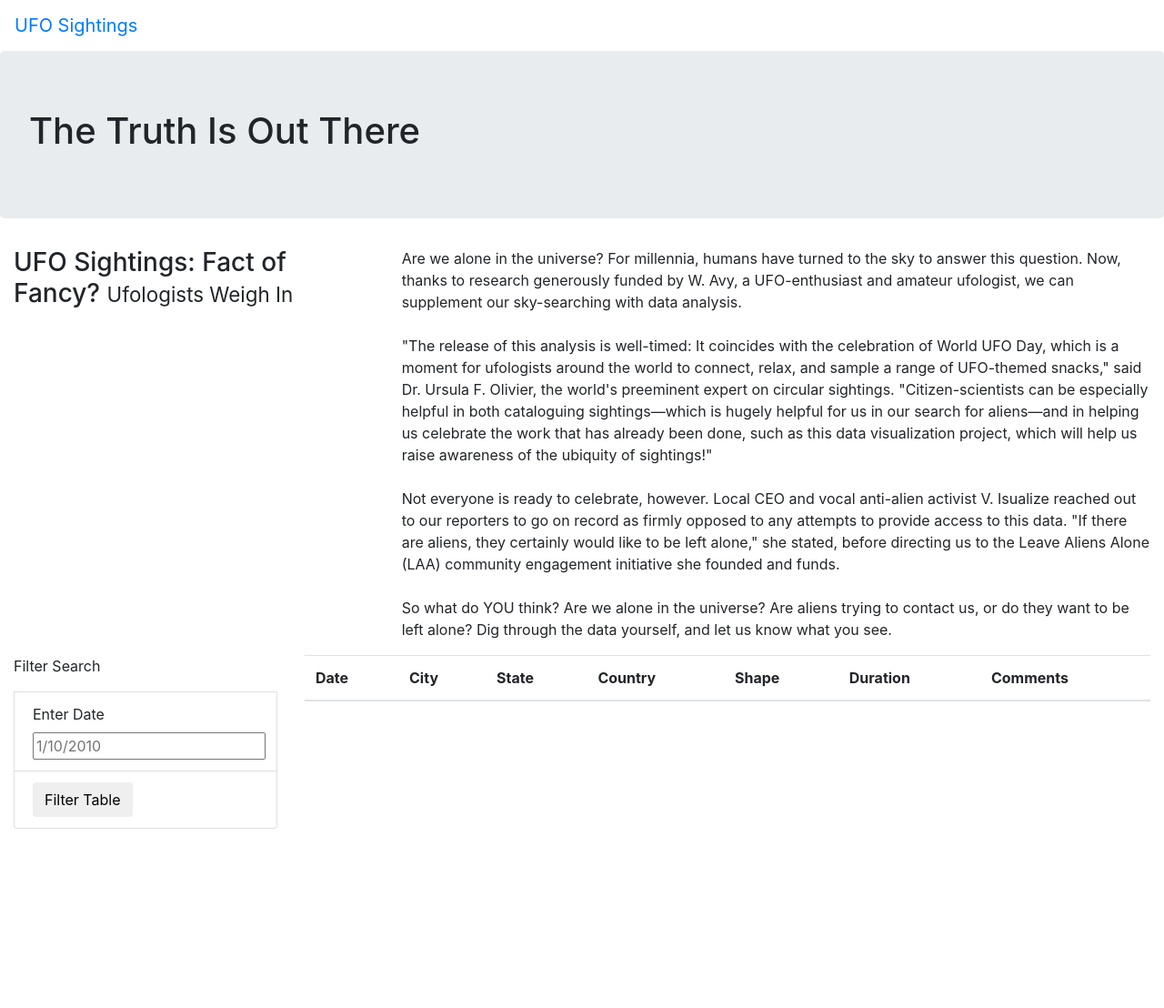
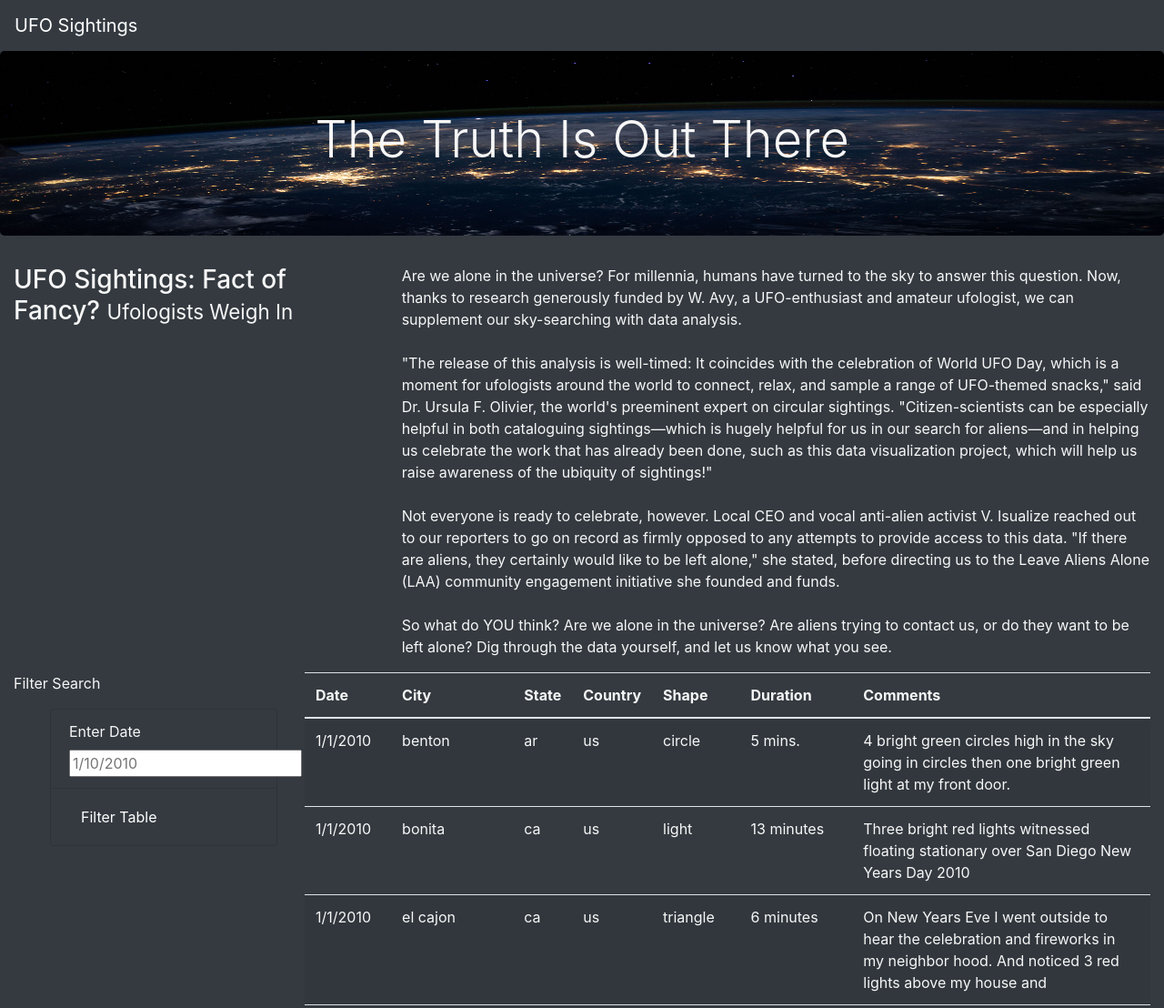
Before and after one commit to marhanlang/UFOs, a plain HTML site: page index.html in a window 1280 px wide. Shown: the top 1108 px of the page at 91% size. Before the commit the page ends 911 px from the top, so only its background shows below. Drawn offline with nearby package versions, Linux system fonts and the light colour scheme; files that its build step writes are made by us from their sources.

Commit message:
Add CSS style

```diff
--- a/index.html
+++ b/index.html
@@ -15,13 +15,13 @@
     <link rel="stylesheet" href="static/css/style.css">
 
 </head>
-<body>
+<body class = "bg-dark">
     <div class = "wrapper">
-        <nav class = "navbar navbar-expand-lg">
+        <nav class = "navbar navbar-dark bg-dark navbar-expand-lg">
             <a class = "navbar-brand" href = "index.html"> UFO Sightings</a>
         </nav>
         <div class="jumbotron">
-            <h1>The Truth Is Out There</h1>
+            <h1 class = "display-4">The Truth Is Out There</h1>
         </div>
         <div class = "container-fluid">
             <div class="row">
@@ -40,16 +40,18 @@
         <div class = "container-fluid">
             <div class = "row">
                 <div class="col-md-3">
-                    <form>
-                        <p>Filter Search</p>
+                    <form class = "bg-dark", style="font-family: inherit; font-size: 1rem;">
+                      <p>Filter Search</p>
+                      <ul class = "bg-dark", style="font-family: inherit; font-size: 1rem;">
+                        <li class="bg-dark list-group-item", style="font-family: inherit; font-size: 1rem;">
+                            <label for="date">Enter Date</label>
+                            <input type="text" placeholder="1/10/2010" id="datetime" />
+                        </li>
+                        <li class="bg-dark list-group-item", style="font-family: inherit; font-size: 1rem;">
+                            <button id="filter-btn" type="button" class="btn btn-dark">Filter Table</button>
+                        </li>
+                      </ul>
                     </form>
-                    <li class="list-group-item">
-                        <label for="date">Enter Date</label>
-                        <input type="text" placeholder="1/10/2010" id="datetime" />
-                    </li>
-                    <li class="list-group-item">
-                        <button id="filter-btn" type="button" class="btn btn-default">Filter Table</button>
-                    </li>
                 </div>
                 <div class="col-md-9">
                     <table class="table table-striped">
@@ -71,6 +73,8 @@
             </div>
         </div>
     </div>
-
+<script src="https://cdnjs.cloudflare.com/ajax/libs/d3/4.11.0/d3.js"></script>
+<script src="static/js/data.js"></script>
+<script src="static/js/app.js"></script>
 </body>
 </html>
--- /dev/null
+++ b/static/css/style.css
@@ -0,0 +1,9 @@
+body {
+  color: #f7f7f7;
+  }
+
+.jumbotron {
+  background-image: url("../../images/nasa.jpg");
+  background-size: 100% 100%;
+  text-align: center;
+  }
```
Also changed, not shown: images/nasa.jpg (added), static/js/app.js (renamed from js/app.js), static/js/data.js (renamed from js/data.js), static/style.css (deleted).
